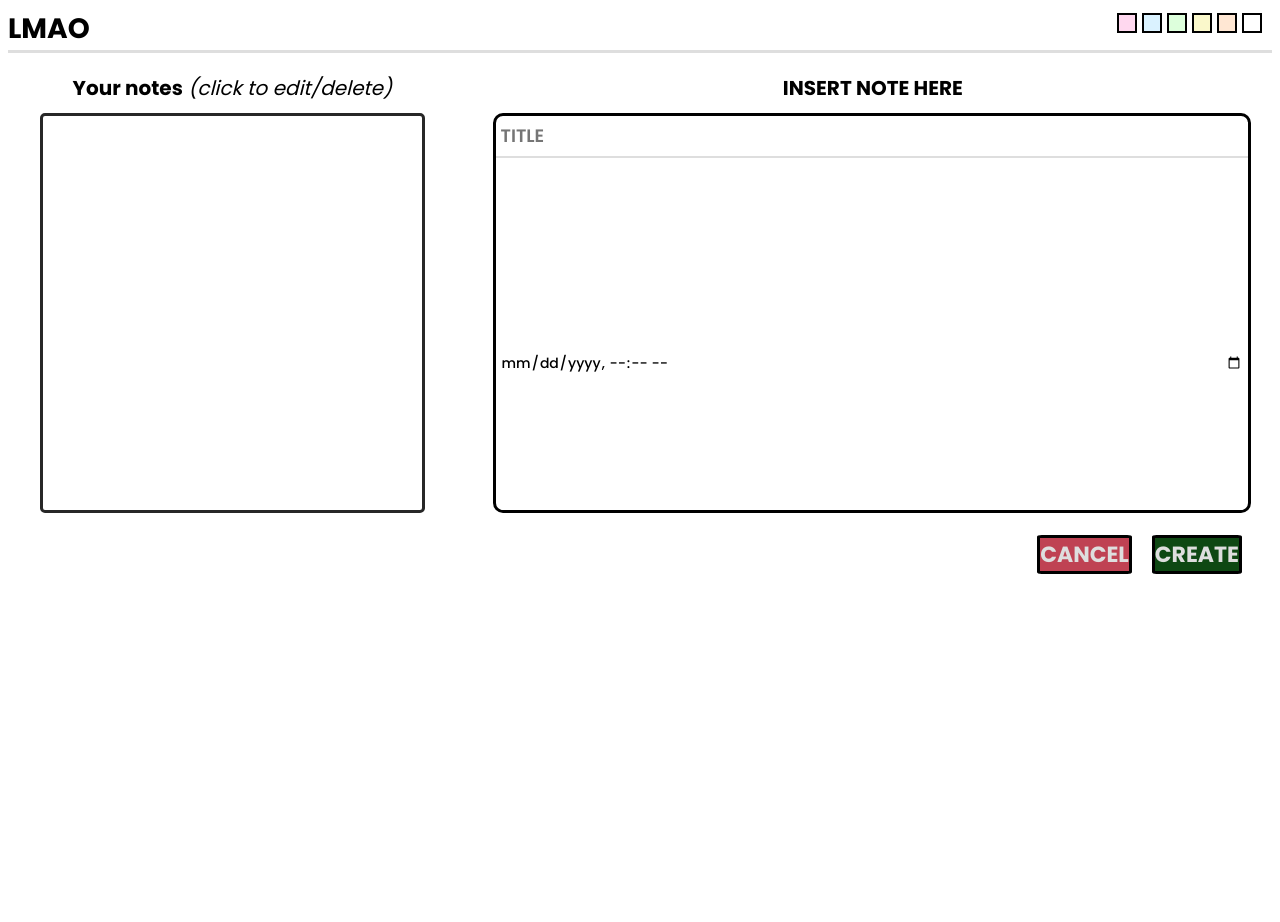
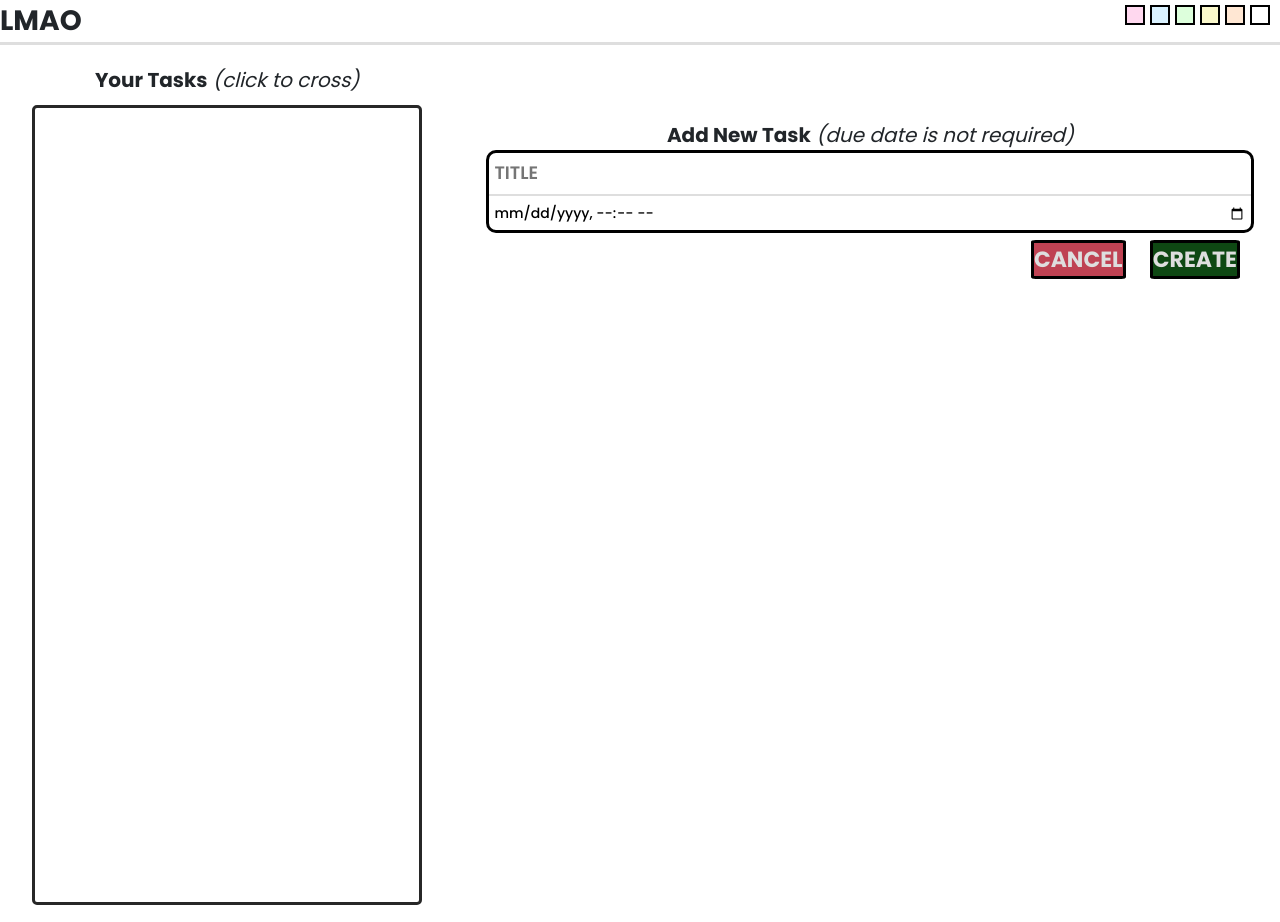
Before and after one commit to vinh16302/Programming-Integration-Project, a PHP site: page /view/Todo.html in a window 1280 px wide. Before the commit the page ends 574 px from the top, so only its background shows below. Run offline with PHP 8.4, Linux system fonts and the light colour scheme; some libraries are stand-ins or nearby versions.

Commit message:
Alert message

```diff
--- a/css/todo.css
+++ b/css/todo.css
@@ -40,6 +40,8 @@ footer {
     margin-left: 5%;
     display: inline-block;
     text-align: center;
+    position: fixed;
+    top: 120px;
 }
 
 noteList {
@@ -47,7 +49,7 @@ noteList {
     display: inline-block;
     margin-left: 2.5%;
     width: 30.5%;
-    height: 400px;
+    height: 800px;
     overflow: scroll;
     border: solid 3px #272727;
     border-radius: 5px;
@@ -81,14 +83,20 @@ notelist::-webkit-scrollbar {
 }
 
 notePad {
+    position: fixed;
+    top: 150px;
     display: inline-block;
     border: solid 3px black;
     border-radius: 10px;
-    height: 400px;
-    overflow: scroll;
     width: 60%;
     margin-left: 5%;
     margin-top: 0;
+}
+
+.buttons{
+    position: fixed;
+    top: 230px;
+    right: 30px;
 }
 
 #note-title {
@@ -117,7 +125,6 @@ notePad {
 #body-field {
     font-size: 14px;
     font-weight: 500;
-    height: 400px;
 }
 
 #color-select {
@@ -209,3 +216,14 @@ button:hover,
 .trash-button:hover{
     background-color: #bac9e0;
 }
+
+#notification {
+    margin: 25px;
+    position: fixed;
+    bottom: 0;
+    right: 0;
+}
+
+.alertTitle{
+    font-size:larger;
+}
--- a/script/scripttodo.js
+++ b/script/scripttodo.js
@@ -1,3 +1,48 @@
+setInterval(function () {
+    var currentdate = new Date();
+    var item;
+    var due;
+    for (let i = 0; i < localStorage.length; i++) {
+        var key = localStorage.key(i);
+        item = JSON.parse(localStorage.getItem(key));
+        if (document.getElementById("remaining" + key)) {
+            if (item[1] == null)
+                continue;
+            else {
+                due = new Date(item[1]);
+                var span = document.getElementById("remaining" + key);
+                var remaining = new Date(due - currentdate);
+                if (remaining <= 3600000 && remaining > 0 && item[2] != 1) {
+                    span.textContent = remaining.getMinutes() + " minute(s), " + remaining.getSeconds() + " second(s) left.";
+                }
+            }
+        }
+    }
+}, 500);
+
+setInterval(function () {
+    var currentdate = new Date();
+    var item;
+    var due;
+    for (let i = 0; i < localStorage.length; i++)
+    {
+        var key = localStorage.key(i);
+        item = JSON.parse(localStorage.getItem(key));
+        if (item[1] == null)
+            continue;
+        else {
+            due = new Date(item[1]);
+            var remaining = new Date(due - currentdate);
+            if (remaining <= 3600000 && remaining > 0 && item[2] != 1) {
+                var checkexist = document.getElementById("remaining" + key);
+                if (!checkexist)
+                    $('#notification').append('<div class="alert alert-info alert-dismissible fade show" role="alert"><i class= "fa-solid fa-circle-info"></i><strong class="alertTitle"> ' + item[0] + ' </strong> <br> Due at: ' + due.toLocaleString("en-US") + '<br> <span id="remaining' + key + '">' + remaining.getMinutes() + " minute(s), " + remaining.getSeconds() + " second(s) left." + '</span><button type="button" class="btn-close" data-bs-dismiss="alert" aria-label="Close" style="margin: auto; padding: 15px;"></button></div>');
+            }
+        }
+    };
+}, 10000);
+
+
 function deleteTodo(e)
 {
     document.getElementById(e.id).style.display = "none";
@@ -16,7 +61,7 @@ document.addEventListener("DOMContentLoaded", function () {
         todo = JSON.parse(localStorage.getItem(i));
         if (todo[1] != null) {
             date = new Date(todo[1]);
-            $('#listed').append('<div id="note' + i + '" style="background-color: ' + todo[3] + '"><div class="list-title">' + todo[0] + '<button class="trash-button" onclick="deleteTodo(this.parentElement.parentElement)"><i class="fa-solid fa-trash"></i></button>' + '</div> <div class="list-text">' + "Due at: " + date.toLocaleString("en-US") + '</div> </div>');
+            $('#listed').append('<div id="note' + i + '" style="background-color: ' + todo[3] + '"><div class="list-title">' + todo[0] + '<button class="trash-button" onclick="deleteTodo(this.parentElement.parentElement)"><i class="fa-solid fa-trash"></i></button>' + '</div> <div class="list-text">' + "Due at: " + date.toLocaleString("en-US")   + '</div> </div>');
         }
         else
         {
--- a/view/Todo.html
+++ b/view/Todo.html
@@ -3,9 +3,12 @@
 
 <head>
     <meta charset='utf-8'>
+    <meta name="viewport" content="width=device-width, initial-scale=1">
     <title>To-do list</title>
+    <script src="https://kit.fontawesome.com/477120bd89.js" crossorigin="anonymous"></script>
+    <link rel="stylesheet" href="https://cdn.jsdelivr.net/npm/bootstrap@5.2.3/dist/css/bootstrap.min.css"
+        integrity="sha384-rbsA2VBKQhggwzxH7pPCaAqO46MgnOM80zW1RWuH61DGLwZJEdK2Kadq2F9CUG65" crossorigin="anonymous">
     <link rel='stylesheet' href='/css/todo.css'>
-    <script src="https://kit.fontawesome.com/477120bd89.js" crossorigin="anonymous"></script>
 </head>
 
 <body>
@@ -23,13 +26,10 @@
     <main>
         <div class="headers">
             <div id="list-head">
-                <b>Your notes</b> <i>(click to edit/delete)</i>
+                <b>Your Tasks</b> <i>(click to cross)</i>
             </div>
             <div id="note-head">
-                <b>INSERT NOTE HERE</b>
-                <span id="edit-mode" class="no-display">
-                    <i> (edit mode) </i>
-                </span>
+                <b>Add New Task</b> <i>(due date is not required)</i>
             </div>
         </div>
         <noteList>
@@ -44,11 +44,19 @@
                 <input type="datetime-local" id="body-field">
             </div>
         </notepad>
+        <div class="buttons">
+        <button id="btn-delete">Cancel</button>
+        <button id="btn-save">Create</button>
+        </div>
+
     </main>
     <footer>
-        <button id="btn-save">Create</button>
-        <button id="btn-delete">Cancel</button>
     </footer>
+    <div id = "notification">
+    </div>
+    <script src="https://cdn.jsdelivr.net/npm/bootstrap@5.2.3/dist/js/bootstrap.bundle.min.js"
+        integrity="sha384-kenU1KFdBIe4zVF0s0G1M5b4hcpxyD9F7jL+jjXkk+Q2h455rYXK/7HAuoJl+0I4"
+        crossorigin="anonymous"></script>
 </body>
 <script type='text/javascript' src='https://ajax.googleapis.com/ajax/libs/jquery/2.2.4/jquery.min.js'></script>
 <script type='text/javascript' src='/script/scripttodo.js'></script>
```
